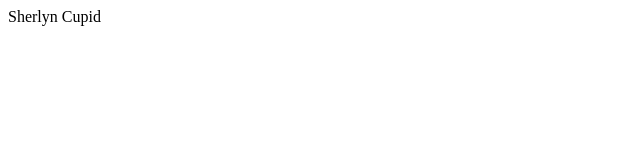
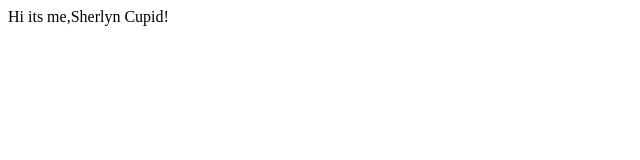
Before and after one commit to Philip-Pione/Group-6-Project, a plain HTML site: page index.html in a window 1280 px wide. Shown: the full height of the page, 0-640 px from the left. Drawn offline with Linux system fonts and the light colour scheme.

Commit message:
added a greeting

```diff
--- a/index.html
+++ b/index.html
@@ -7,6 +7,6 @@
     <title>Group 6 Project</title>
 </head>
 <body>
-    Sherlyn Cupid
+    Hi its me,Sherlyn Cupid!
 </body>
 </html>
```
